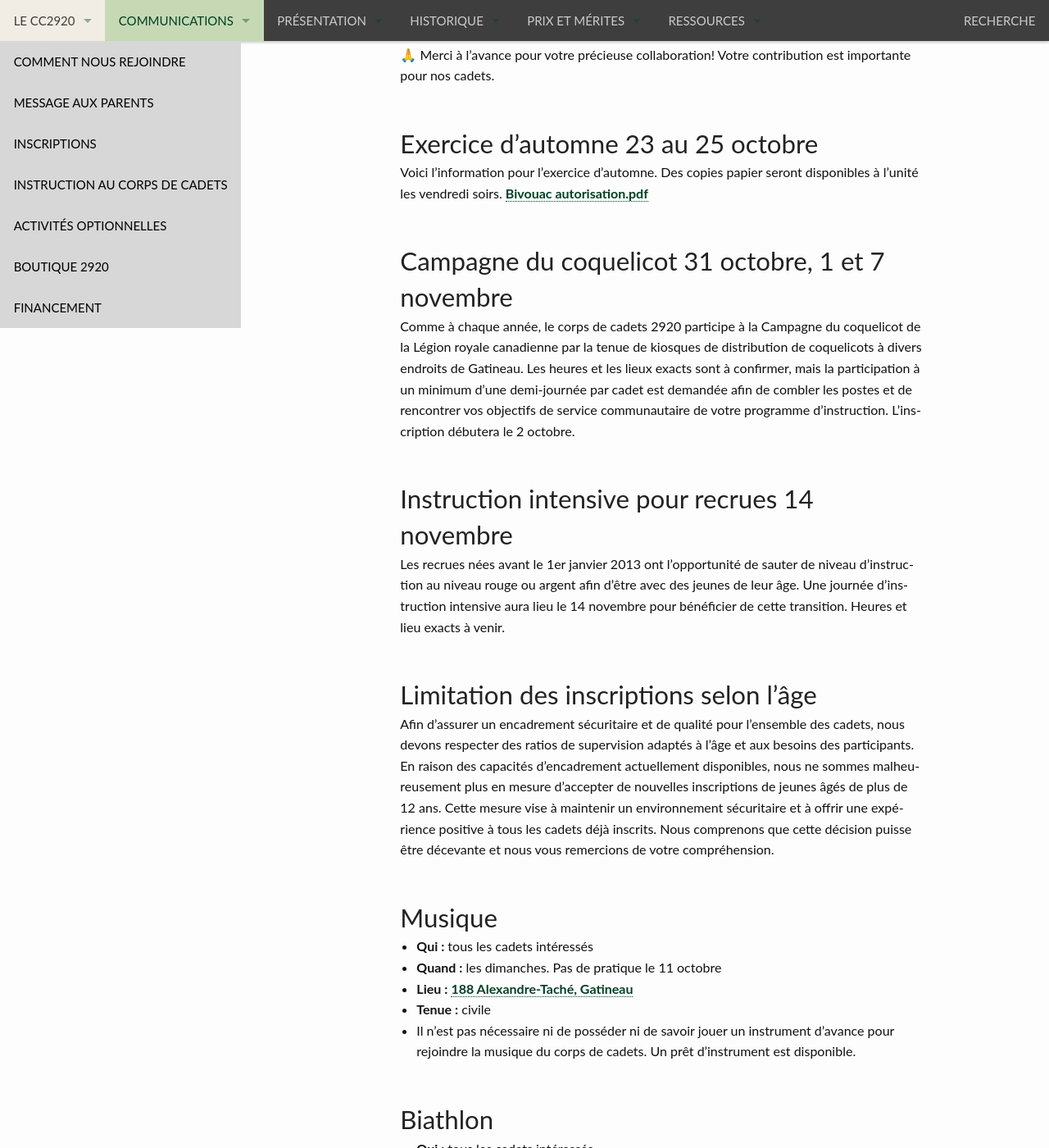
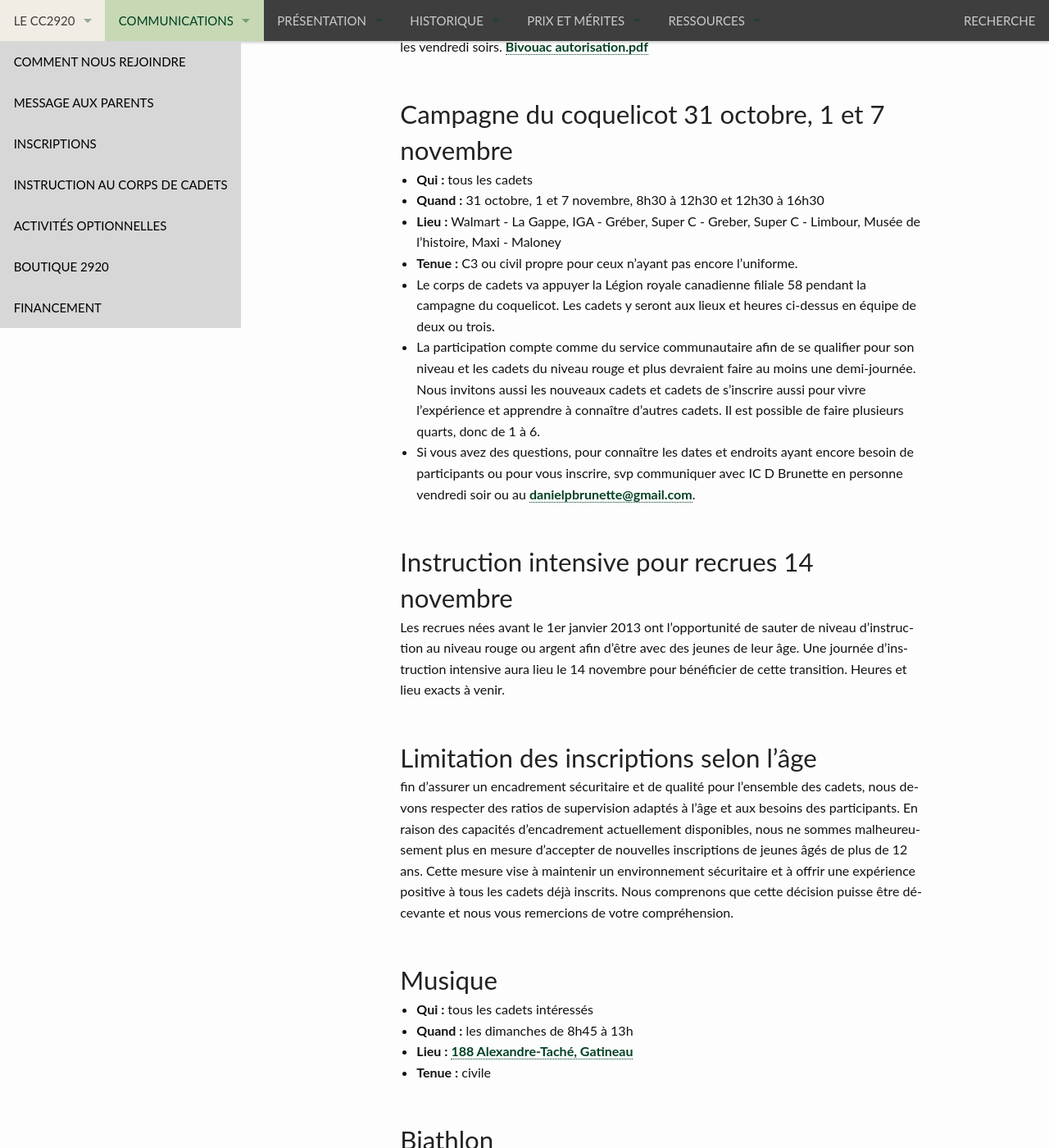
Before and after one commit to CC2920/web, a Jekyll site: the page built from _communications/messages.md, in a window 1280 px wide and 1400 px high, scrolled down 1566 px. Shown: the whole window at 82% size. Built offline with Jekyll 4.4.1, drawn with Linux system fonts in a browser that asks for light colours; some of the changed text lies outside the part shown.

Commit message:
Messages de la semaine - 16 octobre 2026
Updated event details for the instruction evening and added information about the poppy campaign and music practice.

```diff
--- a/_communications/messages.md
+++ b/_communications/messages.md
@@ -3,13 +3,11 @@
 layout: "messages"
 ---
 
-## Soirée d’instruction 9 octobre
-- **Qui :** optionnelle pour tous
+## Soirée d’instruction 16 octobre
+- **Qui :** tous
 - **Heure :** de 18h30 à 21h15, vendredi soir
 - **Lieu :** [52 rue Saint-Rosaire, Gatineau](https://maps.app.goo.gl/s8CkVfUYvJYYVzY17)
-- **Tenue pour tous :** sport avec t-shirt vert et t-shirt rouge de l’unité pour ceux qui les ont. Tenue sport pour les autres. Apportez votre bouteille d’eau remplie et des vêtements pour du sport extérieur aussi.
-- La soirée est optionnelle ce vendredi dans le contexte de la fin de semaine de l’Action de grâce.
-- Pour les recrues et leurs parents, nous vous invitons à rejoindre le groupe Facebook et à suivre la page Instagram du corps de cadets pour nos nouvelles et des photos de nos activités aux liens suivants : [Facebook](https://www.facebook.com/groups/cc2920Gatineau) [Instagram](https://www.instagram.com/corps_de_cadets_2920).
+- **Tenue pour tous :** C5
 
 [Guide des tenues](https://cc2920.us21.list-manage.com/track/click?u=eadebede776501f499284ae20&id=d92d722dc9&e=0b8a47f805)
 
@@ -50,35 +48,35 @@
 
 
 ## Campagne du coquelicot 31 octobre, 1 et 7 novembre
-Comme à chaque année, le corps de cadets 2920 participe à la Campagne du coquelicot de la Légion royale canadienne par la tenue de kiosques de distribution de coquelicots à divers endroits de Gatineau. Les heures et les lieux exacts sont à confirmer, mais la participation à un minimum d’une demi-journée par cadet est demandée afin de combler les postes et de rencontrer vos objectifs de service communautaire de votre programme d’instruction. L’inscription débutera le 2 octobre.
-
+- **Qui :** tous les cadets
+- **Quand :** 31 octobre, 1 et 7 novembre, 8h30 à 12h30 et 12h30 à 16h30
+- **Lieu :** Walmart - La Gappe, IGA - Gréber, Super C - Greber, Super C - Limbour, Musée de l’histoire, Maxi - Maloney
+- **Tenue :** C3 ou civil propre pour ceux n'ayant pas encore l’uniforme.
+- Le corps de cadets va appuyer la Légion royale canadienne filiale 58 pendant la campagne du coquelicot. Les cadets y seront aux lieux et heures ci-dessus en équipe de deux ou trois.
+- La participation compte comme du service communautaire afin de se qualifier pour son niveau et les cadets du niveau rouge et plus devraient faire au moins une demi-journée. Nous invitons aussi les nouveaux cadets et cadets de s'inscrire aussi pour vivre l'expérience et apprendre à connaître d'autres cadets. Il est possible de faire plusieurs quarts, donc de 1 à 6.
+- Si vous avez des questions, pour connaître les dates et endroits ayant encore besoin de participants ou pour vous inscrire, svp communiquer avec IC D Brunette en personne vendredi soir ou au <danielpbrunette@gmail.com>.
 
 ## Instruction intensive pour recrues 14 novembre
 Les recrues nées avant le 1er janvier 2013 ont l’opportunité de sauter de niveau d’instruction au niveau rouge ou argent afin d’être avec des jeunes de leur âge. Une journée d’instruction intensive aura lieu le 14 novembre pour bénéficier de cette transition. Heures et lieu exacts à venir.
 
 
 ## Limitation des inscriptions selon l'âge
-Afin d'assurer un encadrement sécuritaire et de qualité pour l'ensemble des cadets, nous devons respecter des ratios de supervision adaptés à l'âge et aux besoins des participants. En raison des capacités d'encadrement actuellement disponibles, nous ne sommes malheureusement plus en mesure d'accepter de nouvelles inscriptions de jeunes âgés de plus de 12 ans. Cette mesure vise à maintenir un environnement sécuritaire et à offrir une expérience positive à tous les cadets déjà inscrits. Nous comprenons que cette décision puisse être décevante et nous vous remercions de votre compréhension.
-
+fin d'assurer un encadrement sécuritaire et de qualité pour l'ensemble des cadets, nous devons respecter des ratios de supervision adaptés à l'âge et aux besoins des participants. En raison des capacités d'encadrement actuellement disponibles, nous ne sommes malheureusement plus en mesure d'accepter de nouvelles inscriptions de jeunes âgés de plus de 12 ans. Cette mesure vise à maintenir un environnement sécuritaire et à offrir une expérience positive à tous les cadets déjà inscrits. Nous comprenons que cette décision puisse être décevante et nous vous remercions de votre compréhension.
 
 
 ## Musique
 - **Qui :** tous les cadets intéressés
-- **Quand :** les dimanches. Pas de pratique le 11 octobre
+- **Quand :** les dimanches de 8h45 à 13h
 - **Lieu :** [188 Alexandre-Taché, Gatineau](https://maps.app.goo.gl/2P8uYhaVri9YqjkJA)
 - **Tenue :** civile
-- Il n’est pas nécessaire ni de posséder ni de savoir jouer un instrument d’avance pour rejoindre la musique du corps de cadets. Un prêt d’instrument est disponible.
 
 
 ## Biathlon
 - **Qui :** tous les cadets intéressés
-- **Quand :** les samedis de 10h à 12h, du 3 octobre au 14 novembre, compétition inter-unité le 21 novembre
-- **Lieu :** Pour le 10 octobre, ce sera au [parc René-Lévesque](https://maps.app.goo.gl/bCK4D2xEEmGaZjN48)
+- **Quand :** les samedis de 10h à 12h, compétition inter-unité le 21 novembre. Prochaine pratique le 31 octobre.
+- **Lieu :** lieu variable. Pour le 31 octobre, Polyvalente de l’Érablière [500 rue de Cannes](https://maps.app.goo.gl/bCK4D2xEEmGaZjN48)
 - **Tenue :** sport extérieur. Apportez collation et bouteille d’eau.
-- Voici le plan d’entraînement proposé pour cette semaine : [Plan entrainement - semaine 1 - .docx](https://csdraveurs-my.sharepoint.com/:w:/g/personal/marieevebarrette_cssd_gouv_qc_ca/IQBuLDLcetKPRY4MUpR-igH_AUOyt7OQc-SNfGOEbIJMOS0?e=oykXvf)
-
-
-## Habillement
-L’habillement sera ouvert de 18h30 à 20h le 30 septembre pour les échanges et les retours d’uniforme.
+- Voici le plan d’entraînement proposé pour cette semaine : [Plan entrainement - semaine 2 - .docx](https://csdraveurs-my.sharepoint.com/:w:/g/personal/marieevebarrette_cssd_gouv_qc_ca/IQA-awg8X7W-Tb1qVc2eQvkUAX7Mp8Mpyo7jcSPrKmItgeI?e=jDi5Av)
+- Aux participants, veuillez envoyer un courriel à l'adresse suivante afin de vous ajouter à notre groupe de discussion Messenger: <stjean.guillaume@gmail.com>.
 
 Si vous avez des questions, n’hésitez pas à nous contacter à <2920armee@cadets.gc.ca>.
```
Also changed, not shown: other parts of _communications/messages.md (+1 -1 lines).
